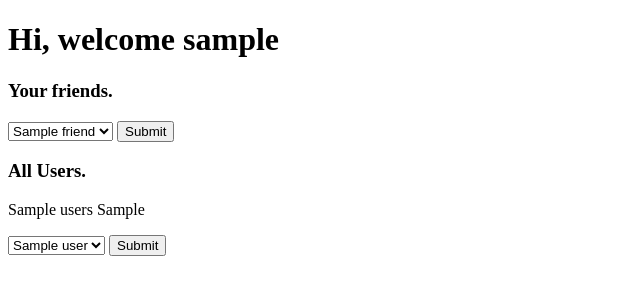
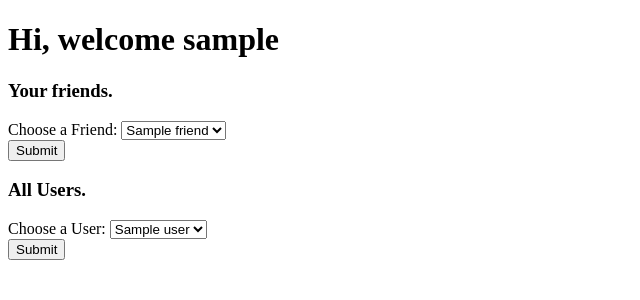
Before and after one commit to anchit2000/Intelligent-ChatApp, a Flask app: template templates/home.html in a window 1280 px wide. Shown: the top 300 px of the page, without its empty margins (0-640 px from the left). Run offline with Flask 2, Linux system fonts and the light colour scheme; the template is opened without the code that fills it: most values are stand-ins (such as "Sample title", 1, 10 or a date in 2020); some libraries are stand-ins or nearby versions.

Commit message:
For loop for friends and users working

```diff
--- a/templates/home.html
+++ b/templates/home.html
@@ -8,21 +8,24 @@
     <h1>Hi, welcome {{username}}</h1>
     <h3>Your friends.</h3>
     <form action={{url_for("home")}} method="POST">
-        <select name="friends" id="friends">
+        <label for="friends_">Choose a Friend:</label>
+        <select name="friends_" id="friends_">
             { % for i in range(0, len_friends) % }
                 <option value={{friends[i]}}>{{friends[i]}}</option>
             { % endfor % }
         </select>
+        <br>
         <input type="submit" value="Submit">
     </form>
     <h3>All Users.</h3>
-    <p>{{users}} {{len_users}}</p>
     <form action={{url_for("home")}} method="POST">
-        <select name="users" id="users">
-            { % for i in range(0, len_users) % }
-                <option value={{users[i]}}>{{users[i]}}</option>
-            { % endfor % }
+        <label for="users_">Choose a User:</label>
+        <select name="users_" id="users_">
+            {%for i in users%}
+                <option value={{i}}>{{i}}</option>
+            {%endfor%}
         </select>
+        <br>
         <input type="submit" value="Submit">
     </form>
 <script src="https://cdnjs.cloudflare.com/ajax/libs/socket.io/4.0.1/socket.io.js" integrity="sha512-q/dWJ3kcmjBLU4Qc47E4A9kTB4m3wuTY7vkFJDTZKjTs8jhyGQnaUrxa0Ytd0ssMZhbNua9hE+E7Qv1j+DyZwA==" crossorigin="anonymous"></script>
```
